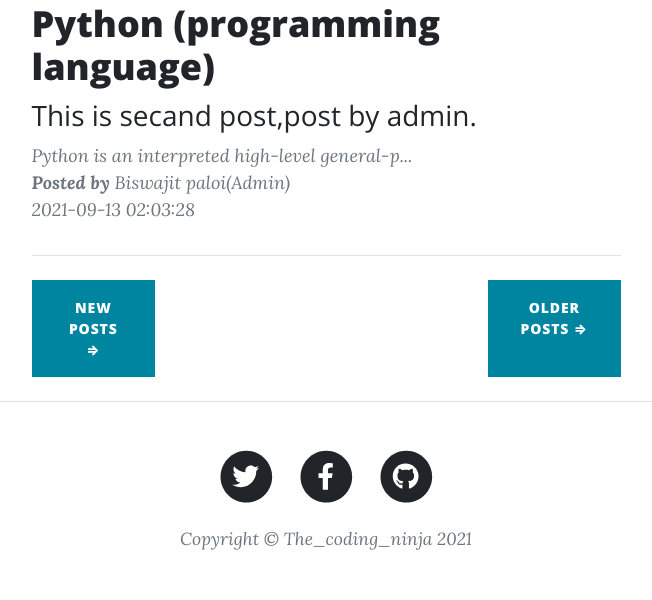
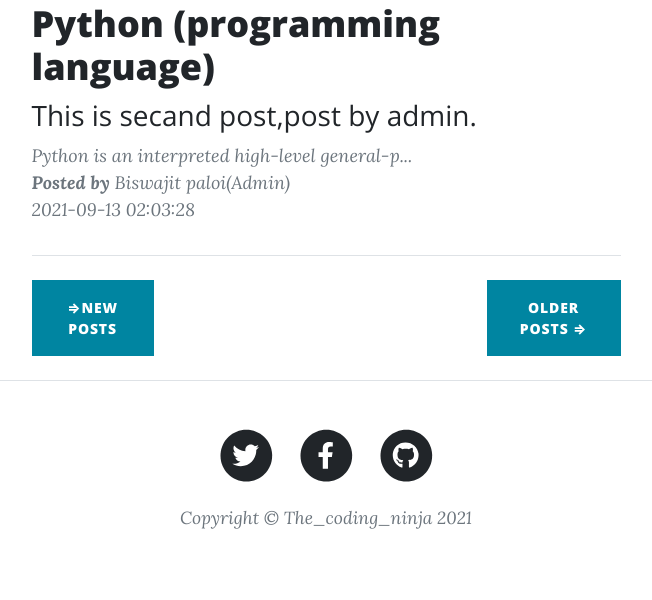
Before and after one commit to biswajit955/blog-flask, a Flask app: page / in a window 1280 px wide. Shown: the part 818-1418 px from the top of the page, without its empty margins (314-966 px from the left). After the commit the page ends 1347 px from the top, so only its background shows below. Run offline with Flask 2, Linux system fonts and the light colour scheme; data comes from the database, SQL or seed files in the repository; some libraries are stand-ins or nearby versions.

Commit message:
edit my emill pasword

```diff
--- a/my_app/nilu.json
+++ b/my_app/nilu.json
@@ -9,7 +9,7 @@
         "gh_uri": "https://github.com/thecodingninja",
         "title": "Coding ninja",
         "my_mail": "bpaloi5555@gmail.com",
-        "my_emil_password": "biswajitpaloi10",
+        "my_emil_password": "yourpasword",
         "my name":"Biswajit paloi(Admin)",
         "no_of_post":2
     }
--- a/my_app/templates/index.html
+++ b/my_app/templates/index.html
@@ -36,8 +36,8 @@
             <hr class="my-4" />
             <!-- Pager-->
             <div class="d-flex justify-content-end mb-4">
-                <a style="margin-right: 333px;" class="btn btn-primary text-uppercase" href="/">new Posts ⇒</a>
-                <a style="float: right;" class="btn btn-primary text-uppercase" href="/">Older Posts ⇒</a>
+                <a style="margin-right: 333px;" class="btn btn-primary text-uppercase" href="{{prev}}">⇒new Posts </a>
+                <a style="float: right;" class="btn btn-primary text-uppercase" href="{{next}}">Older Posts ⇒</a>
 
             </div>
         </div>
```
